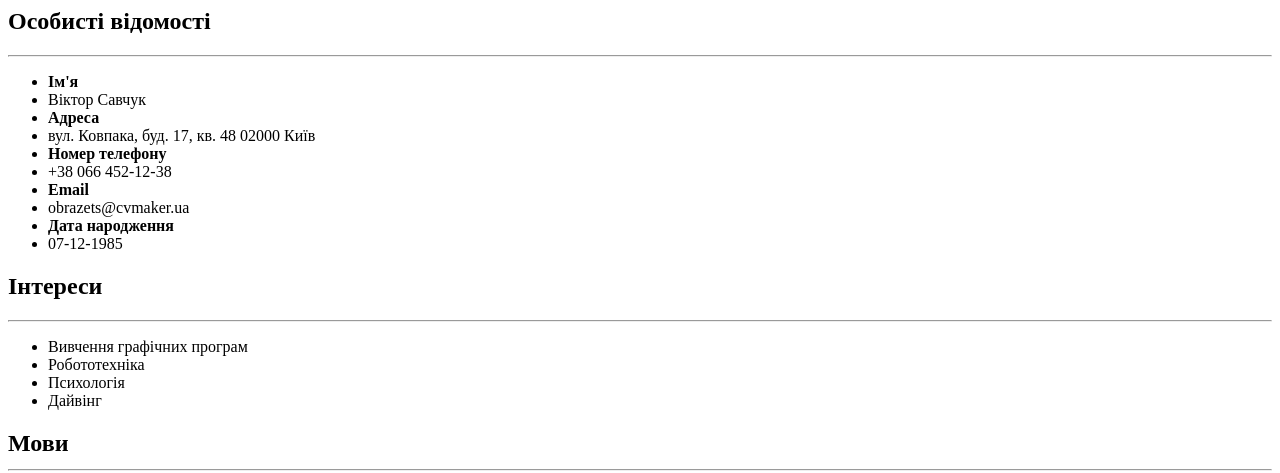
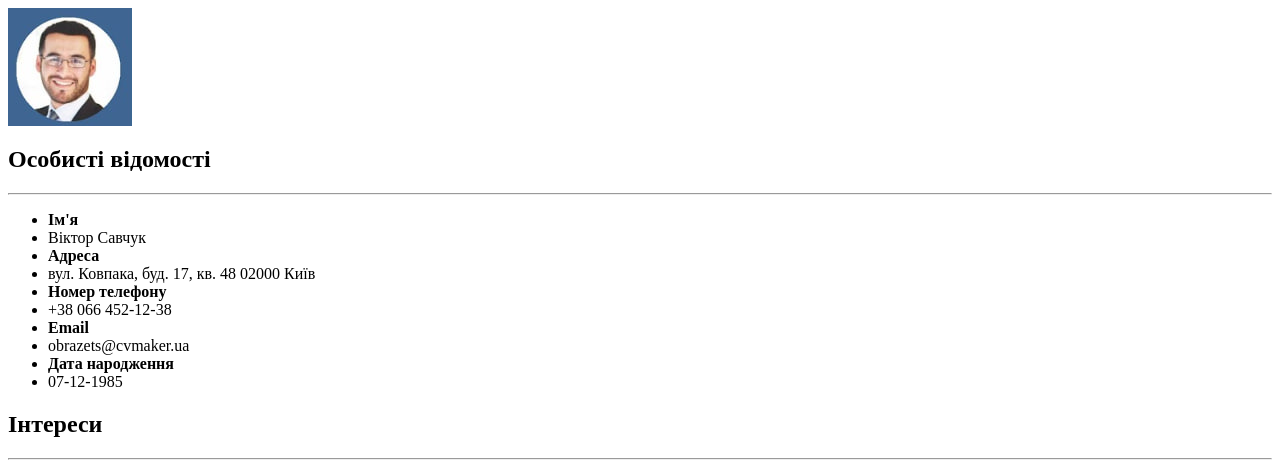
Before and after one commit to Alinakohut2313/lb2, a plain HTML site: page index.html in a window 1280 px wide. Shown: the top 473 px of the page. Drawn offline with Linux system fonts and the light colour scheme.

Commit message:
Update index.html

```diff
--- a/index.html
+++ b/index.html
@@ -2,7 +2,7 @@
 <div class="page-container">
   <!-- LEFT SIDE -->
   <div class="background">
-
+    <img src="photo_2025-02-15_20-33-04 (2).jpg" alt="Фото Віктора Савчука" class="profile-photo">
     <h2 id="title">Особисті відомості</h2>
     <hr />
     <ul class="textwhite">
```
